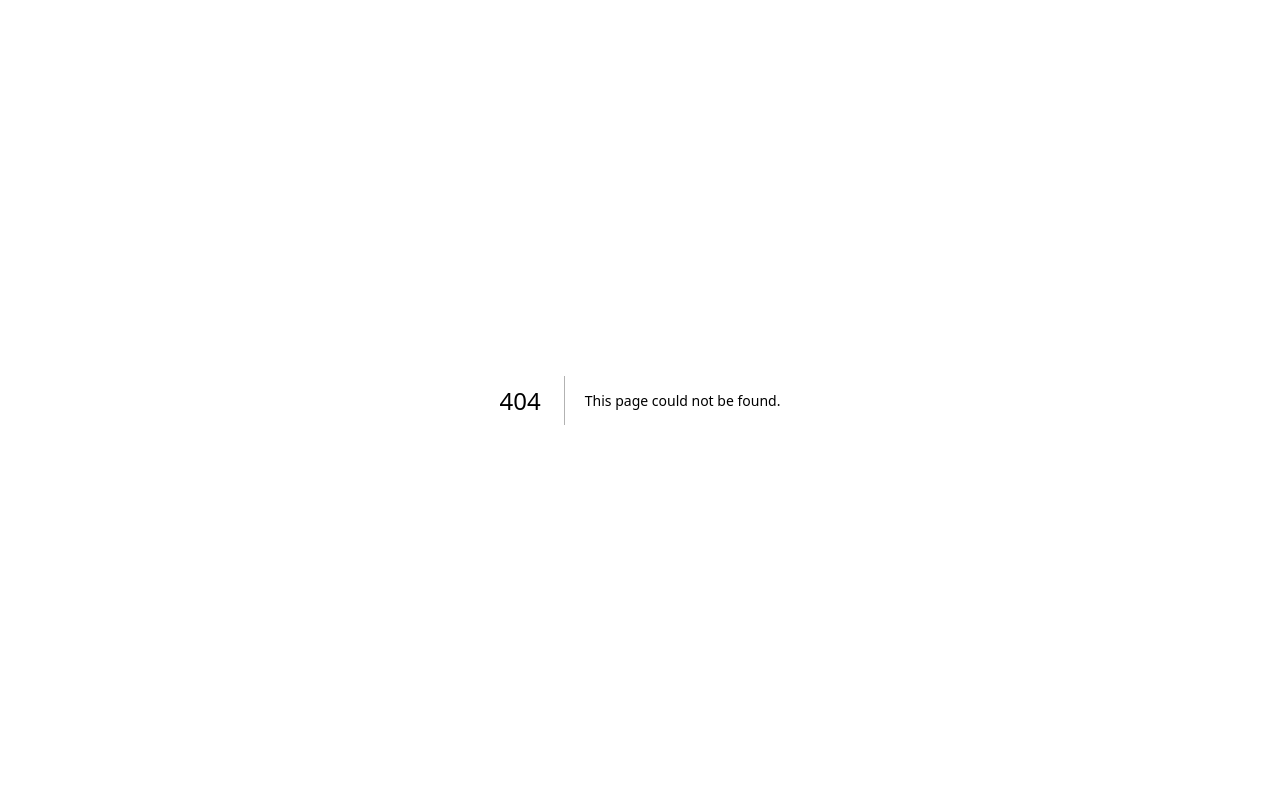
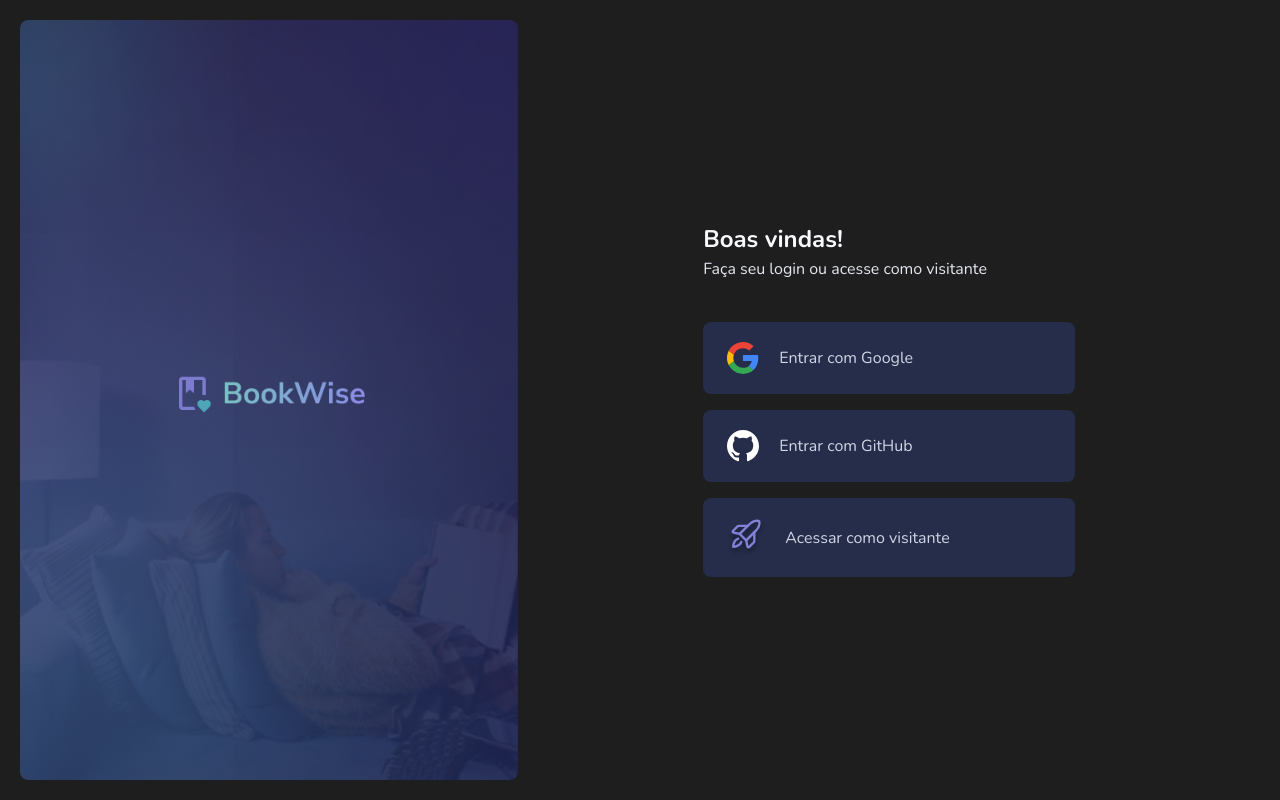
Before and after one commit to felipefss/ignite, a Next.js app in the folder 06-book-wise/: page /login in a window 1280 px wide. Before the commit this address had no page. Built offline with nearby package versions, Linux system fonts and the light colour scheme.

Commit message:
style login page

```diff
--- /dev/null
+++ b/06-book-wise/src/app/(auth)/login/page.tsx
@@ -0,0 +1,39 @@
+'use client';
+
+import * as Styled from './styles';
+
+import loginCover from '@/assets/login-cover.png';
+import logoGoogle from '@/assets/logo-google.svg';
+import logoGithub from '@/assets/logo-github.svg';
+import logoVisitor from '@/assets/logo-visitor.svg';
+import Image from 'next/image';
+
+export default function Login() {
+  return (
+    <Styled.Container>
+      <Styled.Cover src={loginCover} alt="Picture of a lady reading a book on the sofa" priority={true} />
+
+      <Styled.Actions>
+        <Styled.WelcomeText>
+          <span>Boas vindas!</span>
+          <span>Faça seu login ou acesse como visitante</span>
+        </Styled.WelcomeText>
+
+        <Styled.ActionButtons>
+          <button>
+            <Image src={logoGoogle} alt="" />
+            <span>Entrar com Google</span>
+          </button>
+          <button>
+            <Image src={logoGithub} alt="" />
+            <span>Entrar com GitHub</span>
+          </button>
+          <button>
+            <Image src={logoVisitor} alt="" />
+            <span>Acessar como visitante</span>
+          </button>
+        </Styled.ActionButtons>
+      </Styled.Actions>
+    </Styled.Container>
+  );
+}
--- /dev/null
+++ b/06-book-wise/src/app/(auth)/login/styles.ts
@@ -0,0 +1,63 @@
+import Image from 'next/image';
+import styled from 'styled-components';
+
+export const Container = styled.main`
+  display: flex;
+  justify-content: center;
+  align-items: center;
+  padding: 1.25rem;
+`;
+
+export const Cover = styled(Image)`
+  height: calc(100vh - 2.5rem);
+  width: auto;
+`;
+
+export const Actions = styled.section`
+  margin-inline: auto;
+  width: 372px;
+`;
+
+export const WelcomeText = styled.div`
+  display: flex;
+  flex-direction: column;
+  justify-content: center;
+  margin-bottom: 2.5rem;
+
+  span {
+    &:first-child {
+      font-size: 1.5rem;
+      font-weight: 700;
+      line-height: 1.4;
+      color: var(--gray-100);
+    }
+
+    &:last-child {
+      color: var(--gray-200);
+      line-height: 1.6;
+    }
+  }
+`;
+
+export const ActionButtons = styled.div`
+  display: grid;
+  gap: 1rem;
+
+  button {
+    display: flex;
+    align-items: center;
+    gap: 1.25rem;
+
+    padding: 1.25rem 1.5rem;
+    border-radius: 8px;
+
+    background-color: var(--gray-600);
+    cursor: pointer;
+
+    transition: opacity 0.2s linear;
+
+    &:hover {
+      opacity: 0.8;
+    }
+  }
+`;
```
